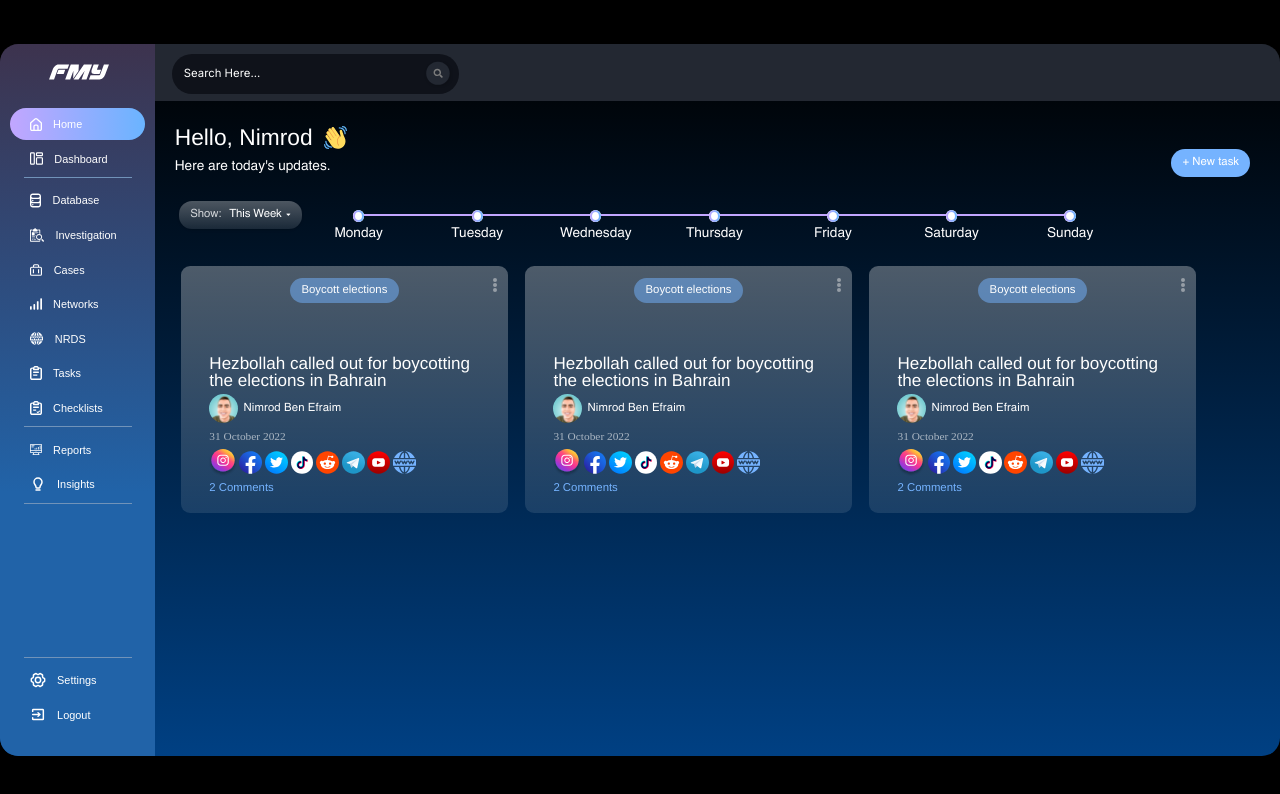
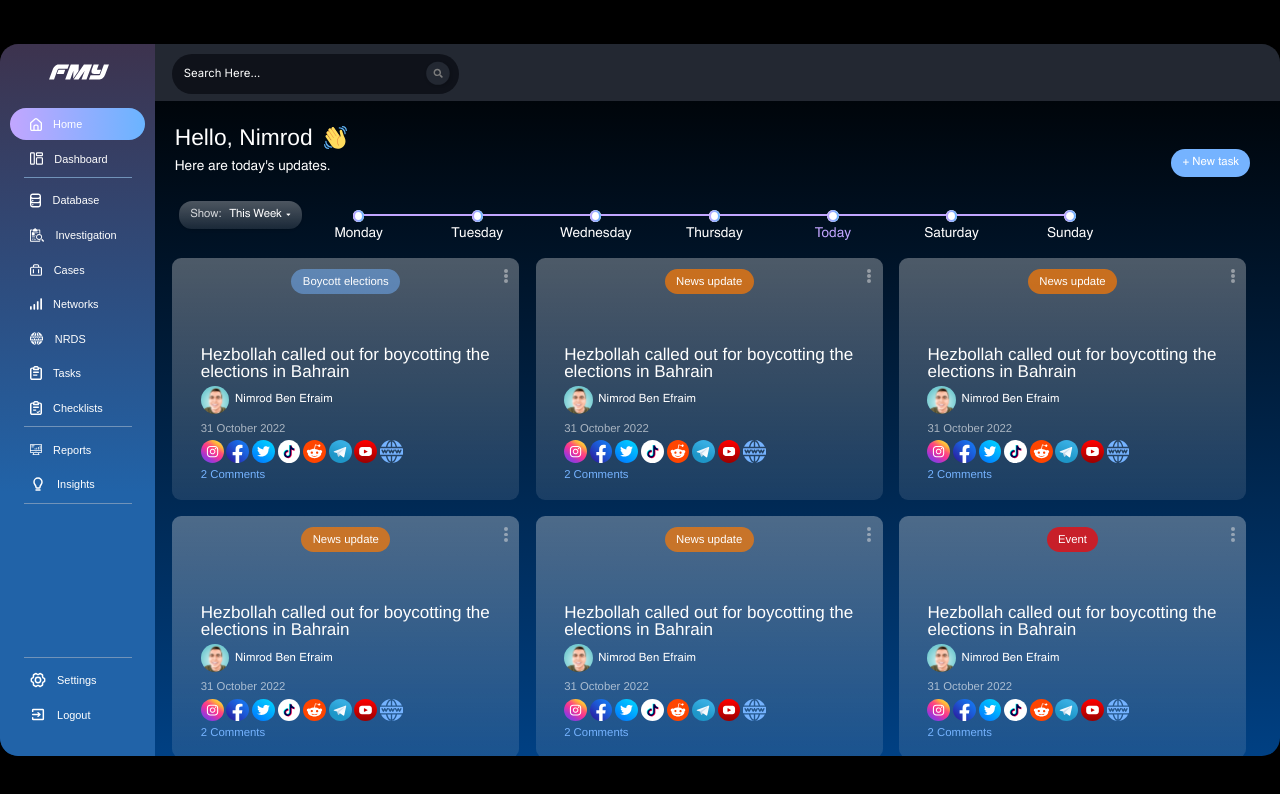
Before and after one commit to luckyboy125/FMY-Landing-Site, a React (Create React App) app: page / in a window 1280 px wide. Shown: the top 794 px of the page. Built offline with nearby package versions, Linux system fonts and the light colour scheme; the HTML template or start-up script is replaced by a standard one; a web font is replaced by a local one.

Commit message:
add component function in home card component,

```diff
--- a/src/components/CustomizeInlineChart/CustomizeInlineChart.css
+++ b/src/components/CustomizeInlineChart/CustomizeInlineChart.css
@@ -47,3 +47,14 @@
   color: #ffffff;
   margin-top: 10px;
 }
+
+.activeCustomizeInlineChartDes {
+  font-family: "Helvetica";
+  font-style: normal;
+  font-weight: 400;
+  font-size: 24px;
+  line-height: 24px;
+  text-align: center;
+  color: #c2a6ff;
+  margin-top: 10px;
+}
--- a/src/components/CustomizeInlineChart/CustomizeInlineChart.js
+++ b/src/components/CustomizeInlineChart/CustomizeInlineChart.js
@@ -7,7 +7,7 @@ function CustomizeInlineChart() {
     "Tuesday",
     "Wednesday",
     "Thursday",
-    "Friday",
+    "Today",
     "Saturday",
     "Sunday",
   ];
@@ -24,7 +24,15 @@ function CustomizeInlineChart() {
               }}
             >
               <div className="customizeInlineChartDot"></div>
-              <span className="customizeInlineChartDes">{item}</span>
+              <span
+                className={
+                  item !== "Today"
+                    ? "customizeInlineChartDes"
+                    : "activeCustomizeInlineChartDes"
+                }
+              >
+                {item}
+              </span>
             </div>
           );
         })}
--- a/src/pages/Home/Home.css
+++ b/src/pages/Home/Home.css
@@ -66,10 +66,17 @@
 .homeRoot .homeHeader .homeBtn {
   margin-top: 39px;
 }
-.homeRoot .mainContentRoot {
+.homeRoot .mainContentRoot .inline {
   display: flex;
+  margin-bottom: 28px;
 }
+
 .homeCard {
-  width: 30%;
-  margin: 15px;
+  width: 33%;
+  margin-right: 29px;
 }
+
+.lastHomeCard {
+  width: 33%;
+  margin-right: 29px;
+}
--- a/src/pages/Home/Home.js
+++ b/src/pages/Home/Home.js
@@ -28,9 +28,58 @@ function Home() {
           <CustomizeInlineChart />
         </div>
         <div className="mainContentRoot">
-          <HomeCard className="homeCard" />
-          <HomeCard className="homeCard" />
-          <HomeCard className="homeCard" />
+          <div className="inline">
+            <HomeCard
+              className="homeCard"
+              cardType="boycott"
+              cardContent="Hezbollah called out for boycotting the elections in Bahrain"
+              author="Nimrod Ben Efraim"
+              cardDate="31 October 2022"
+              commitCount="2"
+            />
+            <HomeCard
+              className="homeCard"
+              cardType="newupdate"
+              cardContent="Hezbollah called out for boycotting the elections in Bahrain"
+              author="Nimrod Ben Efraim"
+              cardDate="31 October 2022"
+              commitCount="2"
+            />
+            <HomeCard
+              className="lastHomeCard"
+              cardType="newupdate"
+              cardContent="Hezbollah called out for boycotting the elections in Bahrain"
+              author="Nimrod Ben Efraim"
+              cardDate="31 October 2022"
+              commitCount="2"
+            />
+          </div>
+          <div className="inline">
+            <HomeCard
+              className="homeCard"
+              cardType="newupdate"
+              cardContent="Hezbollah called out for boycotting the elections in Bahrain"
+              author="Nimrod Ben Efraim"
+              cardDate="31 October 2022"
+              commitCount="2"
+            />
+            <HomeCard
+              className="homeCard"
+              cardType="newupdate"
+              cardContent="Hezbollah called out for boycotting the elections in Bahrain"
+              author="Nimrod Ben Efraim"
+              cardDate="31 October 2022"
+              commitCount="2"
+            />
+            <HomeCard
+              className="lastHomeCard"
+              cardType="event"
+              cardContent="Hezbollah called out for boycotting the elections in Bahrain"
+              author="Nimrod Ben Efraim"
+              cardDate="31 October 2022"
+              commitCount="2"
+            />
+          </div>
         </div>
       </div>
     </>
--- a/src/pages/Home/component/HomeCard.css
+++ b/src/pages/Home/component/HomeCard.css
@@ -15,9 +15,8 @@
   right: 20px;
 }
 
-.cardTitle {
+.homeCardRoot .cardTitle {
   padding: 10px 20px;
-  background: rgba(117, 179, 255, 0.5);
   border-radius: 30px;
   font-family: "Helvetica";
   font-style: normal;
@@ -29,7 +28,7 @@
   margin: auto;
 }
 
-.cardName {
+.homeCardRoot .cardName {
   font-family: "Helvetica";
   font-style: normal;
   font-weight: 500;
@@ -38,7 +37,7 @@
   color: #ffffff;
   margin-top: 91px;
 }
-.cardAuthor {
+.homeCardRoot .cardAuthor {
   margin-top: 10px;
   display: flex;
   align-items: center;
@@ -50,12 +49,12 @@
   letter-spacing: 0.01em;
   color: #ffffff;
 }
-.cardAuthor img {
+.homeCardRoot .cardAuthor .authorAvatar {
   margin-right: 10px;
 }
 .cardDate {
   margin-top: 10px;
-  font-family: "Helvetica Medium";
+  font-family: "Helvetica";
   font-style: normal;
   font-weight: 500;
   font-size: 20px;
@@ -64,16 +63,16 @@
   opacity: 0.6;
 }
 
-.cardIconSocial {
+.homeCardRoot .cardIconSocial {
   margin-top: 6px;
   display: flex;
 }
 
-.cardIconSocial img {
+.homeCardRoot .cardIconSocial img {
   margin-right: 5px;
 }
 
-.cardComments {
+.homeCardRoot .cardComments {
   margin-top: 5px;
   font-family: "Helvetica";
   font-style: normal;
--- a/src/pages/Home/component/HomeCard.js
+++ b/src/pages/Home/component/HomeCard.js
@@ -5,12 +5,33 @@ import instagram from "../../../asset/images/social/instagram.svg";
 import youtube from "../../../asset/images/social/youtube.svg";
 import reddit from "../../../asset/images/social/reddit.svg";
 import w3 from "../../../asset/images/social/w3.svg";
-import music from "../../../asset/images/social/music.svg";
+import tiktok from "../../../asset/images/social/tiktok.svg";
 import telegram from "../../../asset/images/social/telegram.svg";
 import twitter from "../../../asset/images/social/twitter.svg";
 import "./HomeCard.css";
 
-function HomeCard({ className }) {
+function HomeCard({
+  className,
+  cardType,
+  cardContent,
+  author,
+  cardDate,
+  commitCount,
+}) {
+  const card_type = {
+    boycott: {
+      title: "Boycott elections",
+      color: "#75B3FF80",
+    },
+    newupdate: {
+      title: "News update",
+      color: "#FF7A00B2",
+    },
+    event: {
+      title: "Event",
+      color: "#FF0000B2",
+    },
+  };
   return (
     <>
       <div className={`homeCardRoot ${className}`}>
@@ -19,27 +40,30 @@ function HomeCard({ className }) {
           <div className="dot"></div>
           <div className="dot"></div>
         </div>
-        <div className="cardTitle">Boycott elections</div>
-        <div className="cardName">
-          Hezbollah called out for boycotting the elections in Bahrain
+        <div
+          className="cardTitle"
+          style={{ backgroundColor: card_type[cardType].color }}
+        >
+          {card_type[cardType].title}
         </div>
+        <div className="cardName">{cardContent}</div>
         <div className="cardAuthor">
-          <img src={Person3} alt="avatar" />
-          Nimrod Ben Efraim
+          <img src={Person3} className="authorAvatar" alt="avatar" />
+          {author}
         </div>
-        <div className="cardDate">31 October 2022</div>
+        <div className="cardDate">{cardDate}</div>
         <div className="cardIconSocial">
           <img src={instagram} alt="instagram" />
           <img src={facebook} alt="facebook" />
           <img src={twitter} alt="twitter" />
-          <img src={music} alt="music" />
+          <img src={tiktok} alt="tiktok" />
           <img src={reddit} alt="reddit" />
           <img src={telegram} alt="telegram" />
           <img src={youtube} alt="youtube" />
           <img src={w3} alt="w3" />
         </div>
 
-        <div className="cardComments">2 Comments</div>
+        <div className="cardComments">{commitCount} Comments</div>
       </div>
     </>
   );
```
Also changed, not shown: src/asset/images/social/instagram.svg, src/asset/images/social/tiktok.svg (renamed from src/asset/images/social/music.svg).
